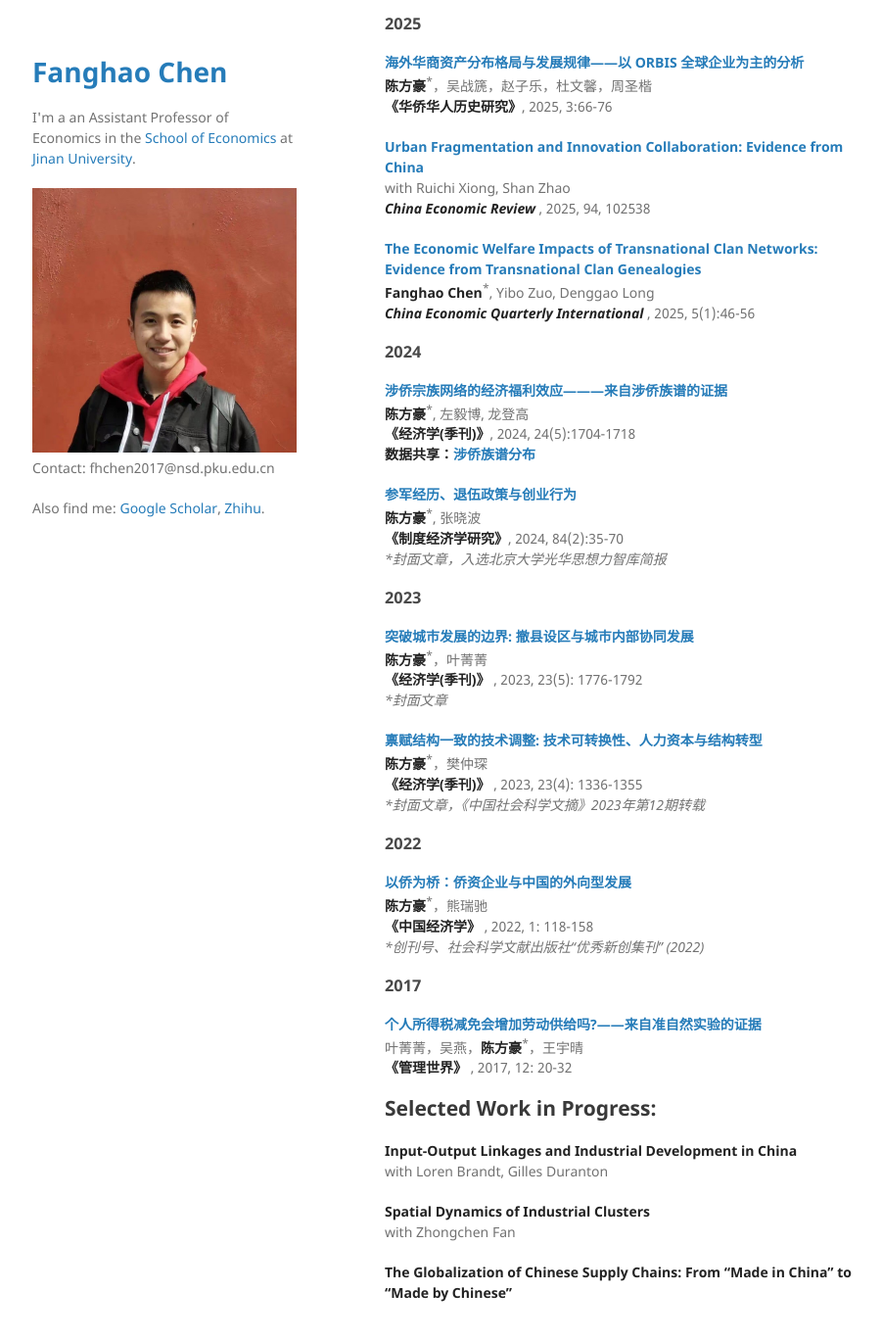
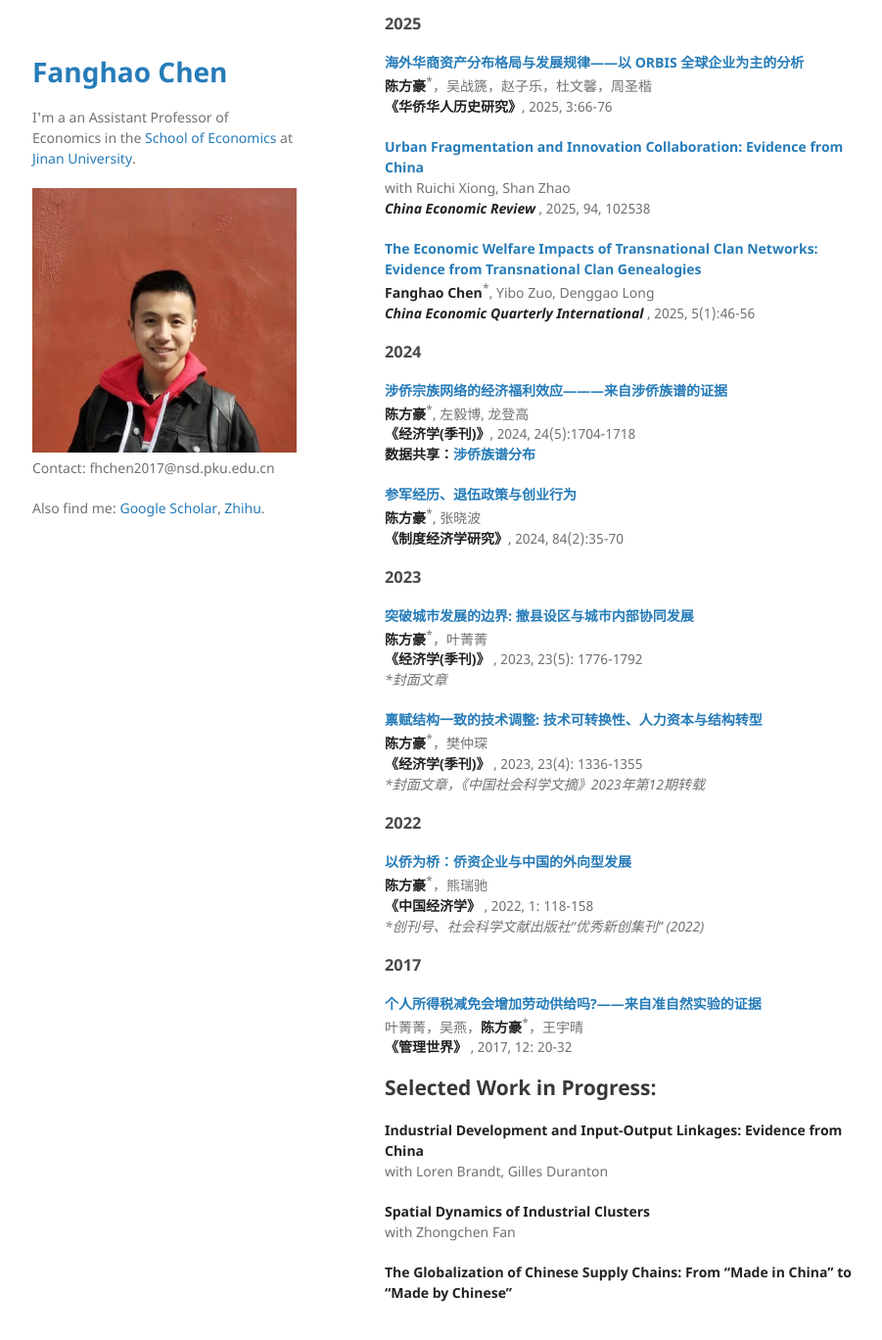
Before and after one commit to FanghaoChen/homepage, a Jekyll site: the page built from research.md, in a window 1280 px wide and 1400 px high, scrolled down 472 px. Shown: the top 1368 px of the window at 98% size, without its empty margins (177-1078 px from the left). Built offline with Jekyll 4.4.1, drawn with Linux system fonts in a browser that asks for light colours.

Commit message:
Update research.md

```diff
--- a/research.md
+++ b/research.md
@@ -44,7 +44,6 @@ with Ruichi Xiong, Shan Zhao <br/>
 **[参军经历、退伍政策与创业行为](https://kns.cnki.net/kcms2/article/abstract?v=IXLqNOIxNnuPuo0uw7xJBBdYQ7JTDqyXvg9PZNboApr7GkSIBzqDtsDeHdZuLSofHhiM_zYUkGe7cBbNwscE16Hr6sQ4w784v_4UvaJLBhXfYaaPucnwxwnZ6ml2ZnavXP2FgjPBm2-MMYZwz0wY0bIT5H1_xd838KNbk-votsWd-nVScaTPSkUBCnOwKAj0&uniplatform=NZKPT&language=CHS)** <br/>
 **陈方豪**<sup>*</sup>, 张晓波 <br/>
 **《制度经济学研究》**, 2024, 84(2):35-70 <br/>
-<em> *封面文章，入选北京大学光华思想力智库简报 </em>
 
 ### 2023 ###
 
@@ -73,7 +72,7 @@ with Ruichi Xiong, Shan Zhao <br/>
 
 ## Selected Work in Progress:
 
-**Input-Output Linkages and Industrial Development in China** <br/>
+**Industrial Development and Input-Output Linkages: Evidence from China** <br/>
 with Loren Brandt, Gilles Duranton
 
 **Spatial Dynamics of Industrial Clusters** <br/>
```
